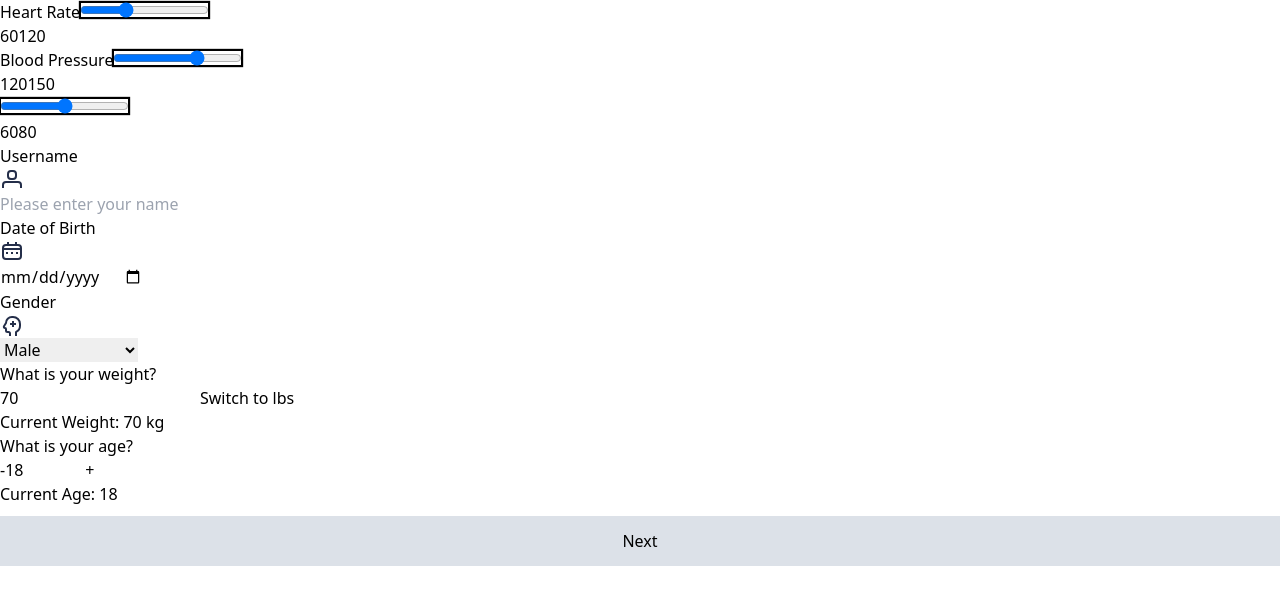
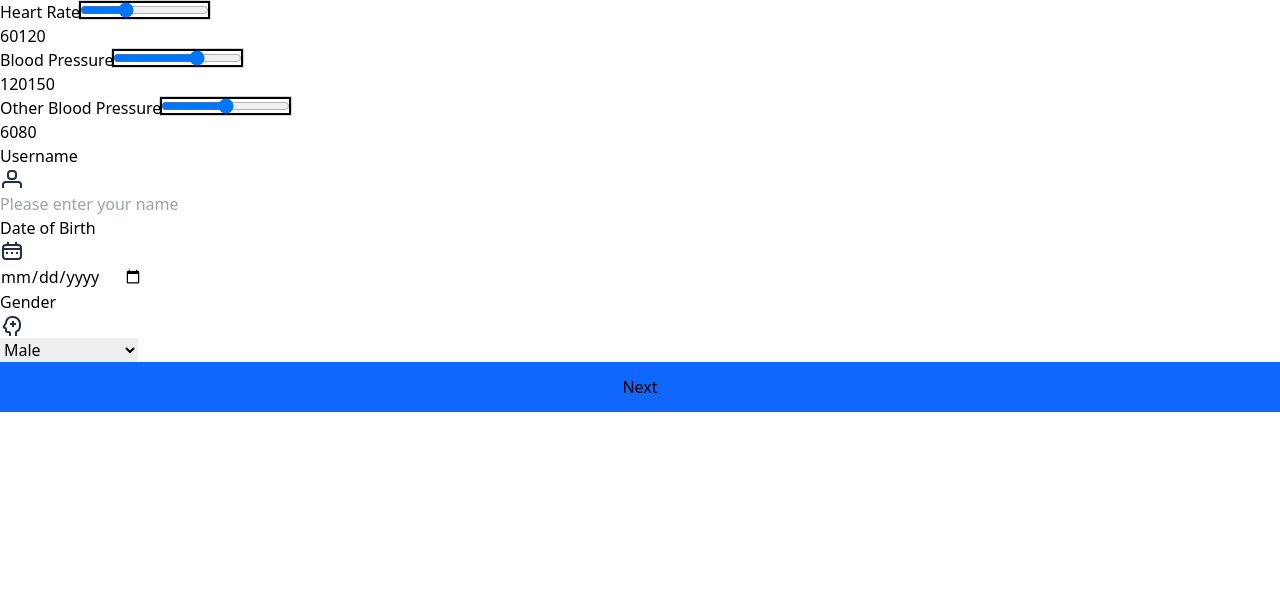
Before and after one commit to HUSS41N/jivi, a React (Vite) app: page / in a window 1280 px wide. Shown: the top 604 px of the page. Built offline with nearby package versions, Linux system fonts and the light colour scheme.

Commit message:
Styling improvement

```diff
--- a/src/App.jsx
+++ b/src/App.jsx
@@ -4,9 +4,7 @@ import Details from "./pages/details/Details";
 function App() {
   return (
     <div className="flex items-center justify-center w-full h-screen">
-      <div className="max-w-xs max-h-[600px] w-full">
         <Details />
-      </div>
     </div>
   );
 }
--- a/src/pages/details/Details.jsx
+++ b/src/pages/details/Details.jsx
@@ -9,8 +9,9 @@ import SelectInput from "../../components/SelectInput/SelectInput";
 import Button from "../../components/Button/Button";
 import WeightSelector from "../../components/WeightSelector/WeightSelector";
 import AgeSelector from "../../components/AgeSelector/AgeSelector";
-
+import "./details.scss"
 const Details = () => {
+  const [currentStep, setCurrentStep] = useState(1);
   const [heartRate, setHeartRate] = useState(80);
   const [bloodPressure, setBloodPressure] = useState(140);
   const [anotherBloodPressure, setAnotherBloodPressure] = useState(70);
@@ -23,18 +24,16 @@ const Details = () => {
     { value: "other", label: "Other" },
   ];
 
-  const handleClick = () => {
-    console.log("Button was clicked!");
+  const handleClickNext = () => {
+    if (currentStep < 3) setCurrentStep(currentStep + 1);
   };
 
-  const customButtonStyles = {
-    width: "100%",
-    height: "50px",
-    marginTop: "10px",
+  const handleClickBack = () => {
+    if (currentStep > 1) setCurrentStep(currentStep - 1);
   };
 
-  return (
-    <div>
+  const StepOne = () => (
+    <>
       <RangeSlider
         label="Heart Rate"
         min={60}
@@ -50,7 +49,7 @@ const Details = () => {
         setValue={setBloodPressure}
       />
       <RangeSlider
-        label=""
+        label="Other Blood Pressure"
         min={60}
         max={80}
         value={anotherBloodPressure}
@@ -78,15 +77,57 @@ const Details = () => {
         options={options}
         placeholder="Select a Gender"
       />
+    </>
+  );
+
+  const StepTwo = () => (
+    <>
       <WeightSelector />
+    </>
+  );
+
+  const StepThree = () => (
+    <>
       <AgeSelector />
-      <Button
-        clickHandler={handleClick}
-        disabled={true}
-        style={customButtonStyles}
-      >
-        Next
-      </Button>
+    </>
+  );
+
+  return (
+    <div className="details-container max-w-xs w-full flex flex-col justify-between p-2">
+      <div>
+        {currentStep === 1 && <StepOne />}
+        {currentStep === 2 && <StepTwo />}
+        {currentStep === 3 && <StepThree />}
+      </div>
+      <div className="flex flex-col space-y-4 mt-4">
+        {currentStep > 1 && (
+          <Button
+            clickHandler={handleClickBack}
+            style={{
+              width: "100%",
+              height: "50px",
+              backgroundColor: "#DCE1E8",
+            }}
+          >
+            Back
+          </Button>
+        )}
+        {currentStep < 3 ? (
+          <Button
+            clickHandler={handleClickNext}
+            style={{ width: "100%", height: "50px" }}
+          >
+            Next
+          </Button>
+        ) : (
+          <Button
+            clickHandler={() => console.log("Submit Final Data")}
+            style={{ width: "100%", height: "50px" }}
+          >
+            Submit
+          </Button>
+        )}
+      </div>
     </div>
   );
 };
--- /dev/null
+++ b/src/pages/details/details.scss
@@ -0,0 +1,3 @@
+.details-container{
+    height: 500px;
+}
```
